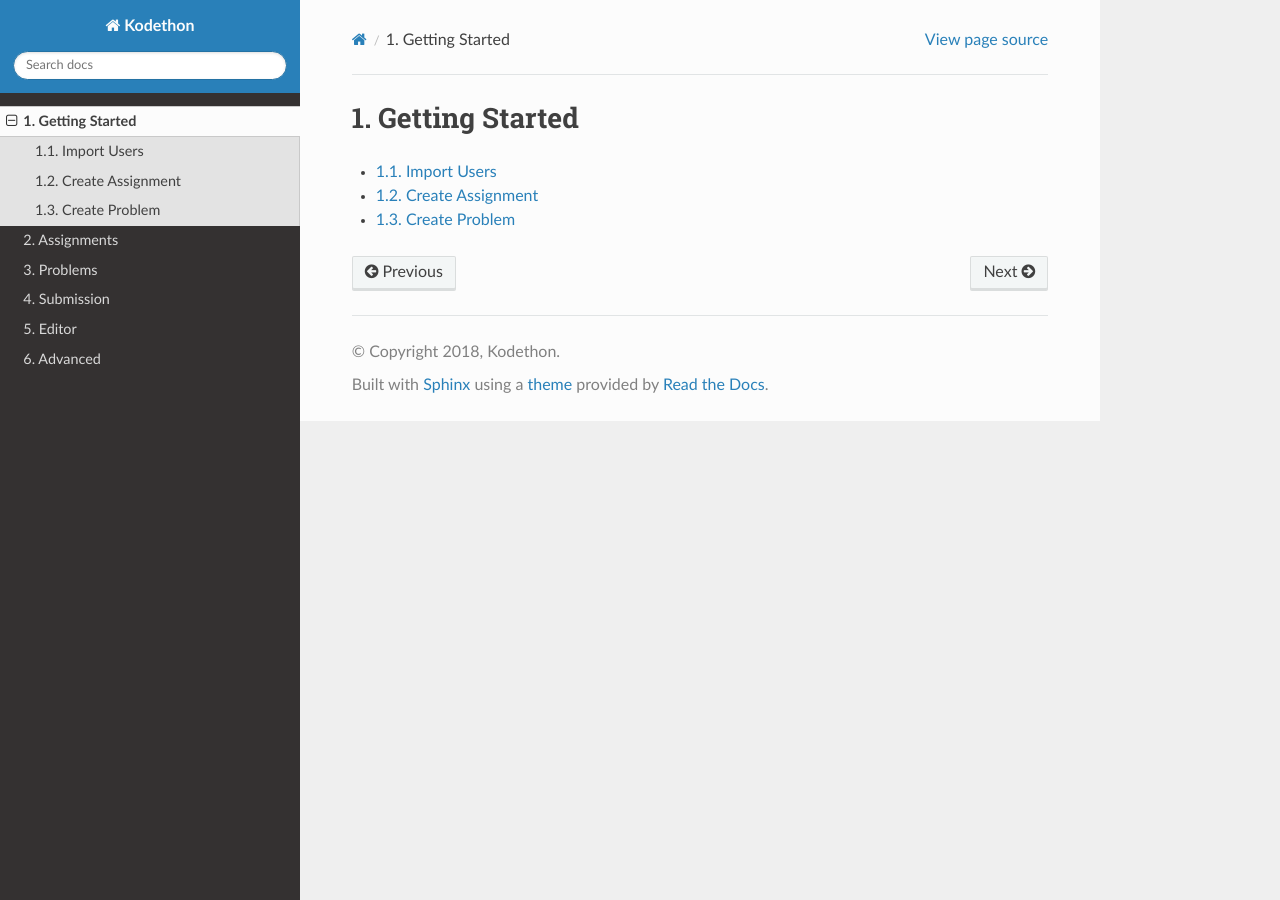
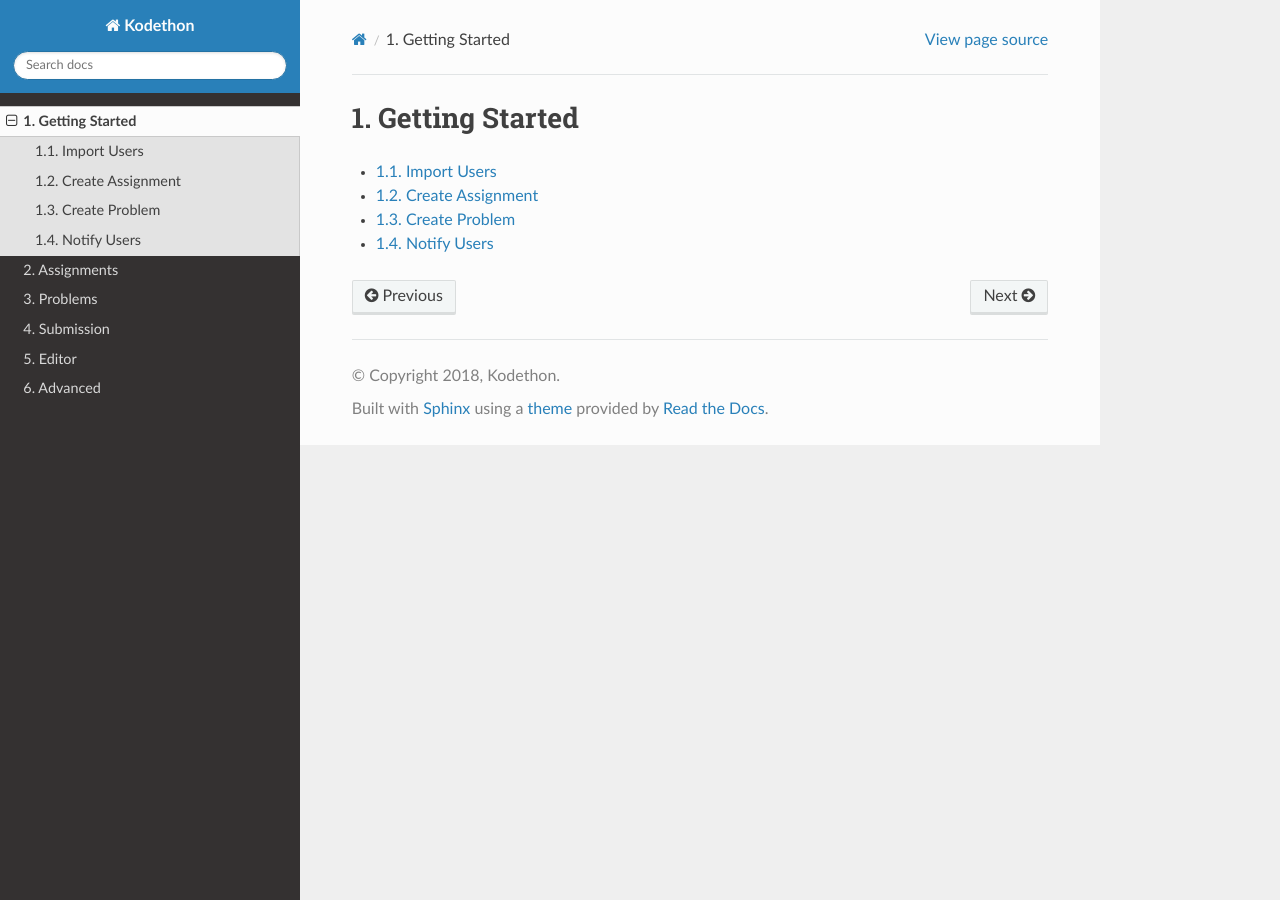
Before and after one commit to kodethon/Docs, a Sphinx documentation site: the page built from source/introduction/index.rst, in a window 1280 px wide. Built offline with Sphinx 7.4.7 and the Read the Docs theme 2.0.0, drawn with Linux system fonts in a browser that asks for light colours; pages that are not in the unit, such as notebooks, are missing from menus.

Commit message:
Add notify users page

```diff
--- a/source/introduction/index.rst
+++ b/source/introduction/index.rst
@@ -4,6 +4,7 @@ Getting Started
 .. toctree::
     :maxdepth: 1
 
-    import
+    import-users
     create-assignment
     create-problem
+    notify-users
--- /dev/null
+++ b/source/introduction/notify-users.rst
@@ -0,0 +1,20 @@
+************
+Notify Users
+************
+
+To notify a user that he or she has been invited, click on on the button outlined in red in the figure below.
+An email
+
+.. figure:: ../static/courses/people.notify.PNG
+    :align: center
+    :figwidth: 100%
+
+    **Figure 1.** Assignments page view
+
+To customize the invite message, visit the settings and edit the **Invite Message** as shown in the figure below.
+
+.. figure:: ../static/courses/settings.invite-message.PNG
+    :align: center
+    :figwidth: 100%
+
+    **Figure 1.** Assignments page view
```
Also changed, not shown: source/introduction/import-users.rst (renamed from source/introduction/import.rst), source/static/courses/people.notify.PNG (added), source/static/courses/settings.invite-message.PNG (added).
